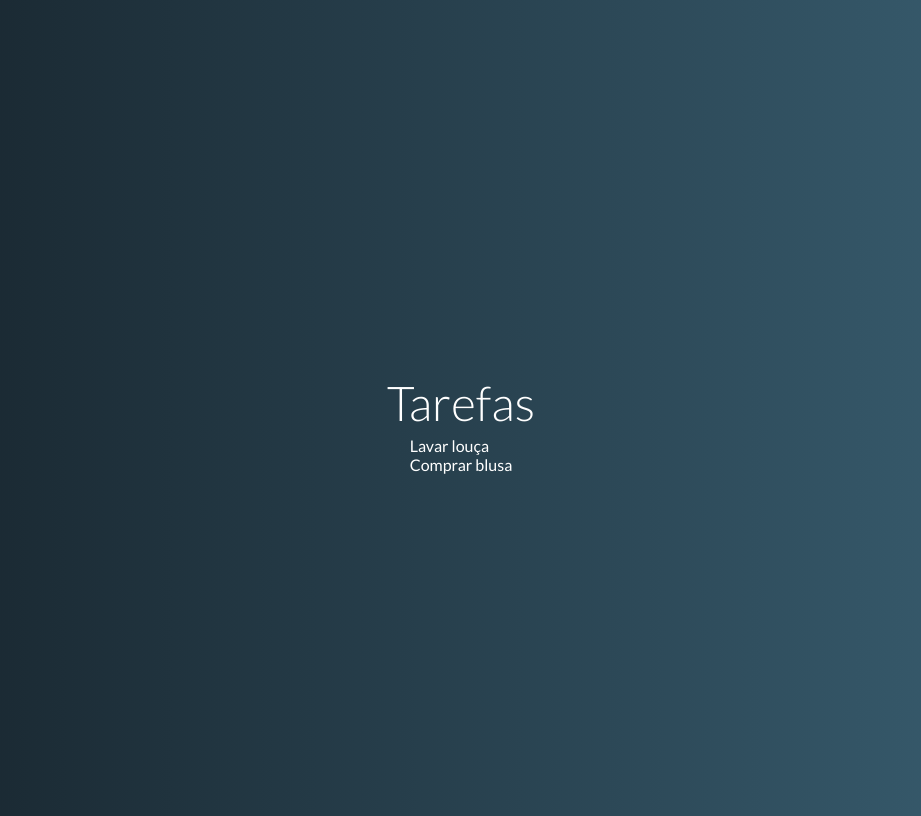
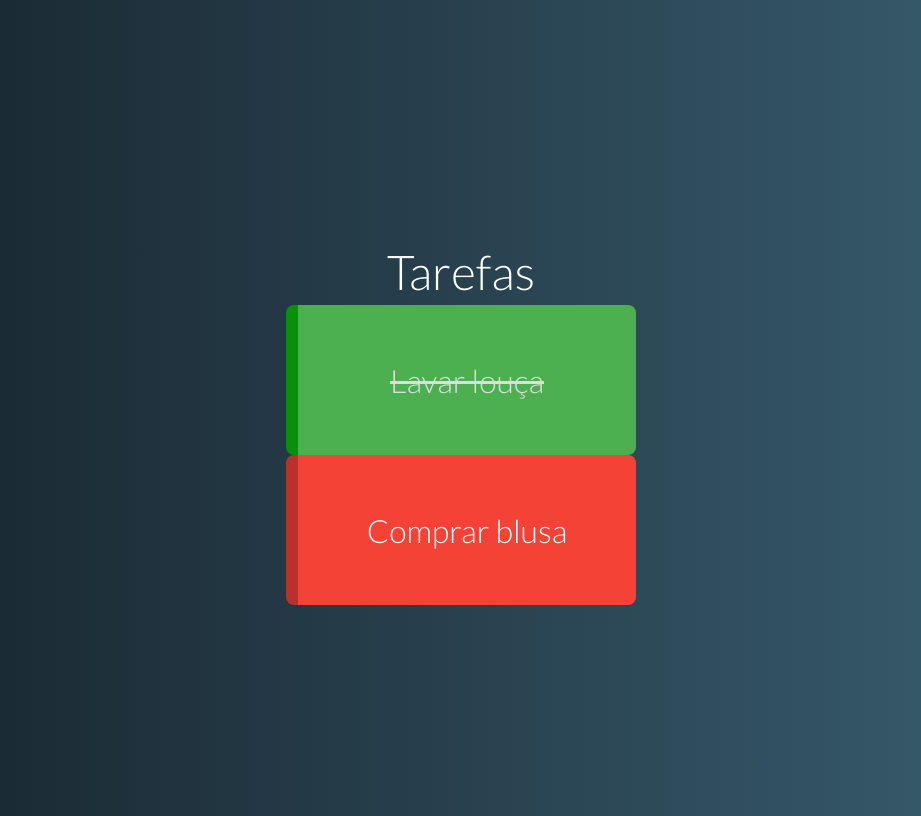
Before and after one commit to rogerio-pereira/Udemy-Vue-JS-2_O-Guia-Completo, a Vue app in the folder 10 Projeto 2 - Lista de Tarefas (ToDo)/tarefas/: page / in a window 1280 px wide. Shown: the whole page, without its empty margins (179-1100 px from the left). Built offline with nearby package versions, Linux system fonts and the light colour scheme.

Commit message:
Componente Tarefa

```diff
--- /dev/null
+++ b/10 Projeto 2 - Lista de Tarefas (ToDo)/tarefas/src/components/Task.vue
@@ -0,0 +1,58 @@
+<template>
+    <div class="task" :class='stateClass'>
+        <p>{{task.name}}</p>
+    </div>
+</template>
+
+<script>
+    export default {
+        props: {
+            task: {
+                type: Object,
+                required: true,
+            }
+        },
+        data() {
+            return {
+
+            }
+        },
+        computed: {
+            stateClass() {
+                return {
+                    pending: this.task.pending,
+                    done: !this.task.pending
+                }
+            }
+        }
+    }
+</script>
+
+<style scoped>
+    .task {
+        box-sizing: border-box;
+        width: 350px;
+        height: 150px;
+        padding: 10px;
+        border-radius: 8px;
+        font-size: 2rem;
+        font-weight: 300;
+        cursor:pointer;
+        user-select: none;
+        display:flex;
+        justify-content:center;
+        align-items:center;
+    }
+
+    .pending {
+        border-left: 12px solid #b73229;
+        background-color: #f44336;
+    }
+
+    .done {
+        color: #ddd;
+        border-left: 12px solid #0a8f08;
+        background-color: #4caf50;
+        text-decoration: line-through;
+    }
+</style>
--- a/10 Projeto 2 - Lista de Tarefas (ToDo)/tarefas/src/components/TaskGrid.vue
+++ b/10 Projeto 2 - Lista de Tarefas (ToDo)/tarefas/src/components/TaskGrid.vue
@@ -1,15 +1,17 @@
 <template>
-    <div class='tasks'>
+    <div class='task-grid'>
         <template>
-            <div v-for='task in tasks' :key='task.name'>
-                {{task.name}}
-            </div>
+            <task v-for='task in tasks' :key='task.name' :task='task' />
         </template>
     </div>
 </template>
 
 <script>
+    import Task from '@/components/Task'
     export default {
+        components: {
+            Task,
+        },
         props: {
             tasks: {type: Array, required: true}
         },
```
